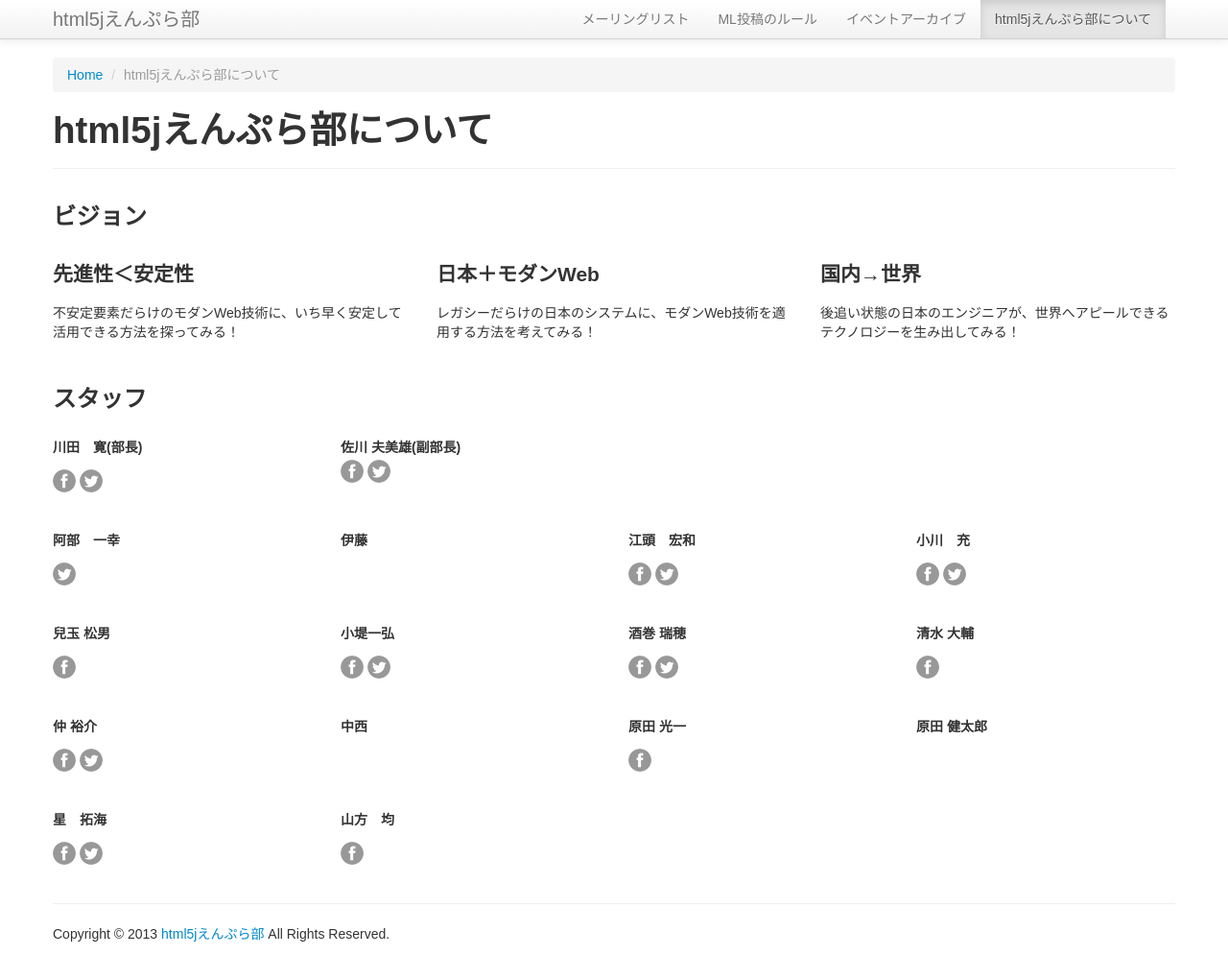
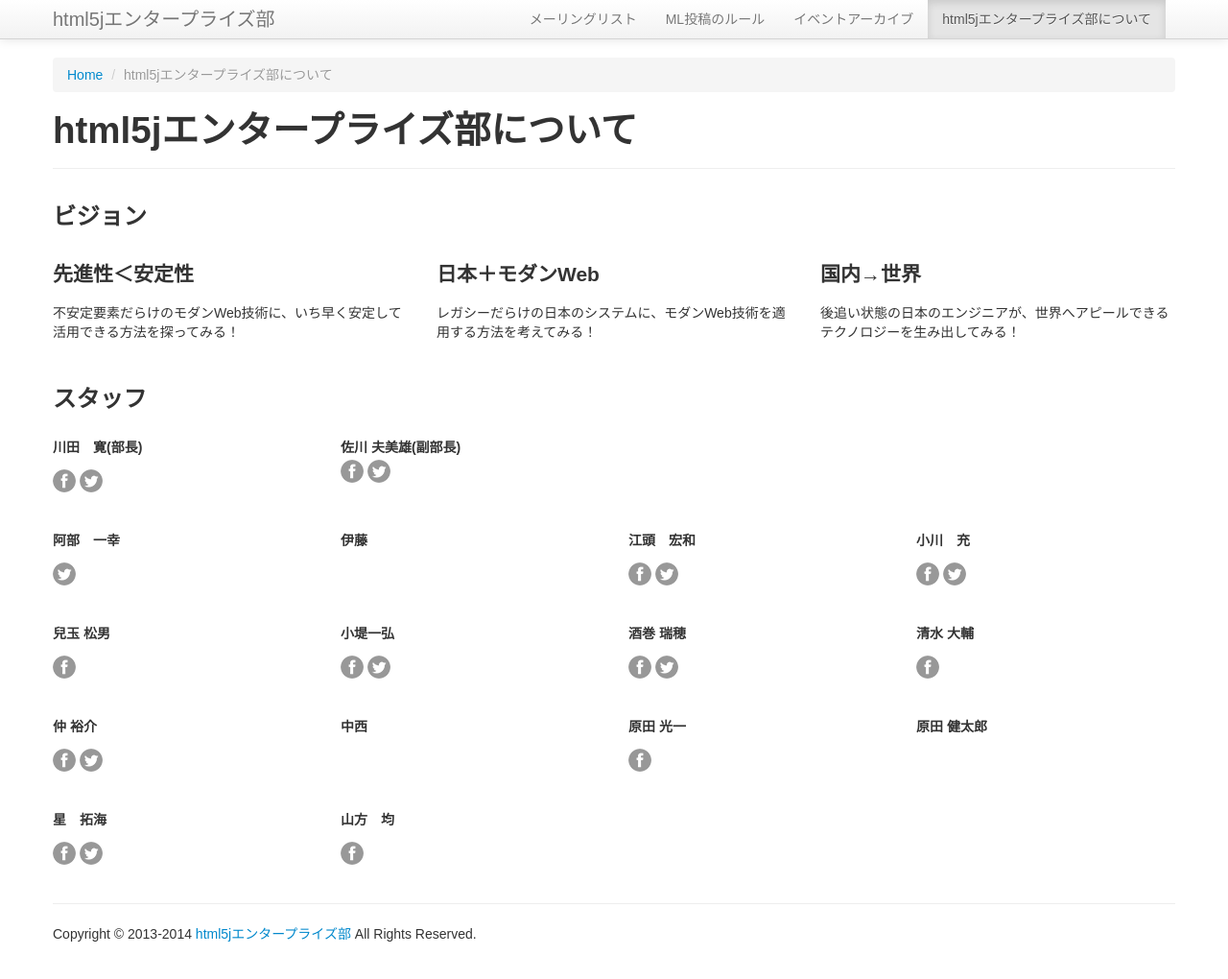
Before and after one commit to html5bizj/www.html5biz.org, a website: page aboutus.html in a window 1280 px wide. Shown: the whole page at 96% size. Drawn offline with nearby package versions, Linux system fonts and the light colour scheme.

Commit message:
えんぷら→エンタープライズ

```diff
--- a/aboutus.html
+++ b/aboutus.html
@@ -6,7 +6,7 @@
 <head>
 	<meta charset="utf-8">
 	<meta http-equiv="X-UA-Compatible" content="IE=edge,chrome=1">
-	<title>html5jえんぷら部</title>
+	<title>html5jエンタープライズ部</title>
 	<meta name="description" content="">
 	<meta name="viewport" content="width=device-width">
 	<link rel="stylesheet" href="./css/bootstrap.min.css">
@@ -31,7 +31,7 @@
 					<span class="icon-bar"></span>
 					<span class="icon-bar"></span>
 				</a>
-				<a class="brand" href="/">html5jえんぷら部</a>
+				<a class="brand" href="/">html5jエンタープライズ部</a>
 				<div class="nav-collapse collapse pull-right">
 					<ul class="nav">
 						<li>
@@ -44,7 +44,7 @@
 							<a href="./posts/event_archive.html">イベントアーカイブ</a>
 						</li>
 						<li class="active">
-							<a href="./aboutus.html">html5jえんぷら部について</a>
+							<a href="./aboutus.html">html5jエンタープライズ部について</a>
 						</li>
 					</ul>
 				</div>
@@ -59,11 +59,11 @@
 				<a href="/">Home</a>
 				<span class="divider">/</span>
 			</li>
-			<li class="active">html5jえんぷら部について</li>
+			<li class="active">html5jエンタープライズ部について</li>
 		</ul>
 
 		<div class="page-header">
-			<h1>html5jえんぷら部について
+			<h1>html5jエンタープライズ部について
 				<small></small>
 			</h1>
 		</div>
@@ -367,8 +367,8 @@
 
 		<hr>
 		<footer>
-			<p>Copyright &copy; 2013
-				<a href="https://github.com/html5bizj" target="_blank">html5jえんぷら部</a> All Rights Reserved.</p>
+			<p>Copyright &copy; 2013-2014
+				<a href="https://github.com/html5bizj" target="_blank">html5jエンタープライズ部</a> All Rights Reserved.</p>
 		</footer>
 	</div>
 	<!-- /container -->
```
Also changed, not shown: index.html (+2 -5 lines), posts/event_archive.html (+1 -1 lines).
